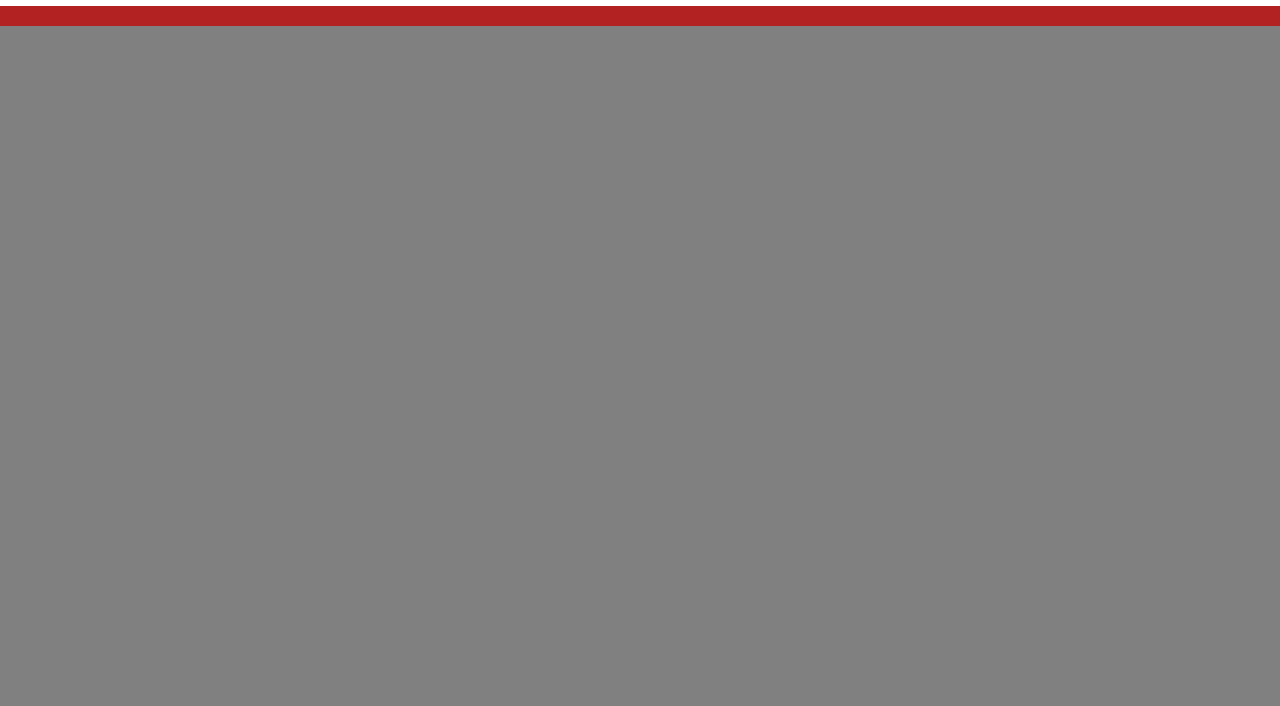
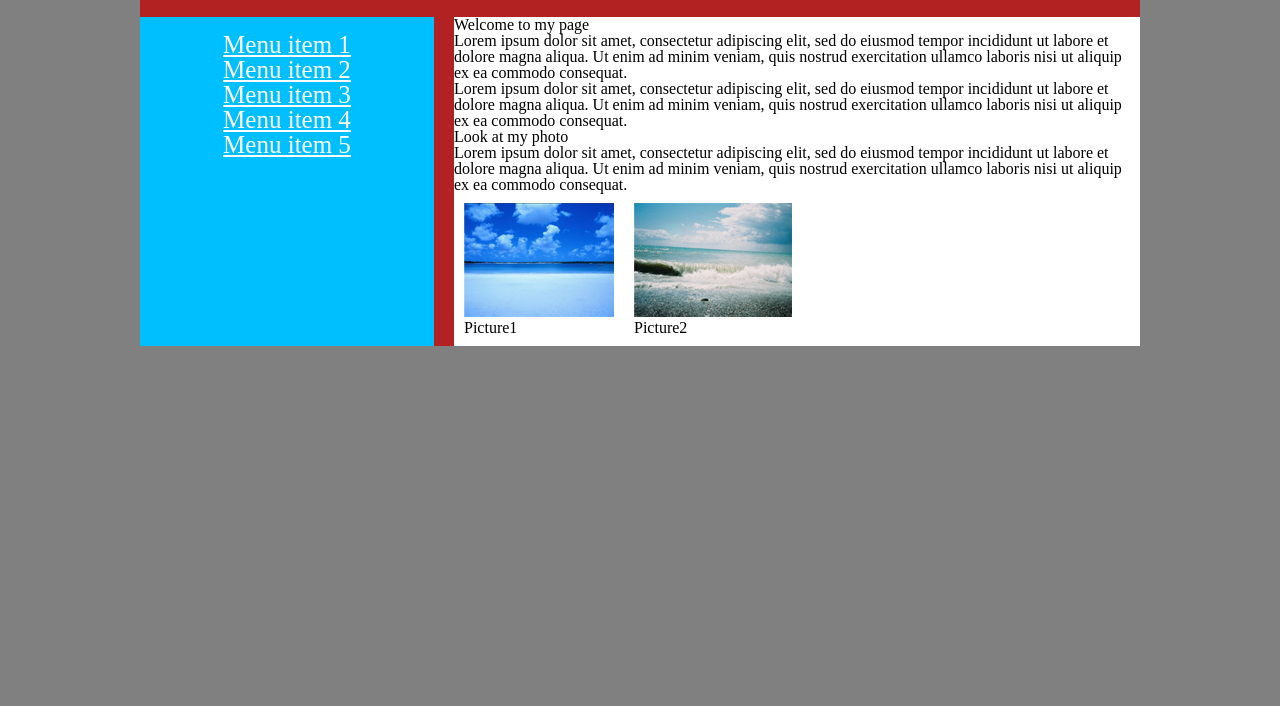
Before and after one commit to aleksandra-zagorovskaya/homework9, a plain HTML site: page index.html in a window 1280 px wide. Shown: the part 94-800 px from the top of the page. Drawn offline with Linux system fonts and the light colour scheme; a web font is replaced by a local one.

Commit message:
version2

```diff
--- a/css/main.css
+++ b/css/main.css
@@ -3,11 +3,12 @@ body {
 }
 main {
     background-color: white;
-    border-bottom: 20px solid firebrick;
-    height: 100px;
+    width: 1000px;
+    margin: 0 auto;
 }
 header {
     display: flex;
+    border-bottom: 20px solid firebrick;
 }
 header ul {
     display: flex;
@@ -22,3 +23,30 @@ header ul {
 .top-menu ul a:hover {
     background-color: firebrick;
 }
+.logo {
+    padding: 15px;
+    text-align: center;
+}
+.top-menu, .content {
+    width: 700px;
+}
+.logo, aside {
+    width: 300px;
+    border-right: 20px solid firebrick;
+    padding-top: 15px;
+}
+header, .page {
+    display: flex;
+}
+aside {
+    background-color: deepskyblue;
+    text-align: center;
+    font-size: 25px;
+}
+aside ul a {
+    color: white;
+}
+figure {
+    float: left;
+    padding: 10px;
+}
--- a/index.html
+++ b/index.html
@@ -22,9 +22,42 @@
                  </ul>
              </div>
         </header>
-        <section>
-            <div class="right-menu"></div>
-         </section>
+        <section class="page">
+            <aside>
+                <ul>
+                    <li><a href="#">Menu item 1</a></li>
+                    <li><a href="#">Menu item 2</a></li>
+                    <li><a href="#">Menu item 3</a></li>
+                    <li><a href="#">Menu item 4</a></li>
+                    <li><a href="#">Menu item 5</a></li>
+                </ul>
+            </aside>
+            <section class="content">
+                <article>
+                    <h1>Welcome to my page</h1>
+                    <p>Lorem ipsum dolor sit amet, consectetur adipiscing elit, sed do eiusmod tempor incididunt ut
+                        labore et dolore magna aliqua. Ut enim ad minim veniam, quis nostrud exercitation ullamco
+                        laboris nisi ut aliquip ex ea commodo consequat. </p>
+                    <p>Lorem ipsum dolor sit amet, consectetur adipiscing elit, sed do eiusmod tempor incididunt ut
+                        labore et dolore magna aliqua. Ut enim ad minim veniam, quis nostrud exercitation ullamco
+                        laboris nisi ut aliquip ex ea commodo consequat.</p>
+                </article>
+                <article>
+                    <h2>Look at my photo</h2>
+                    <p>Lorem ipsum dolor sit amet, consectetur adipiscing elit, sed do eiusmod tempor incididunt ut
+                        labore et dolore magna aliqua. Ut enim ad minim veniam, quis nostrud exercitation ullamco
+                        laboris nisi ut aliquip ex ea commodo consequat.</p>
+                    <figure>
+                        <img src="images/pic1.png">
+                        <figcaption>Picture1</figcaption>
+                    </figure>
+                    <figure>
+                        <img src="images/pic2.png">
+                        <figcaption>Picture2</figcaption>
+                    </figure>
+                </article>
+            </section>
+        </section>
     </main>
 </body>
 </html>
```
